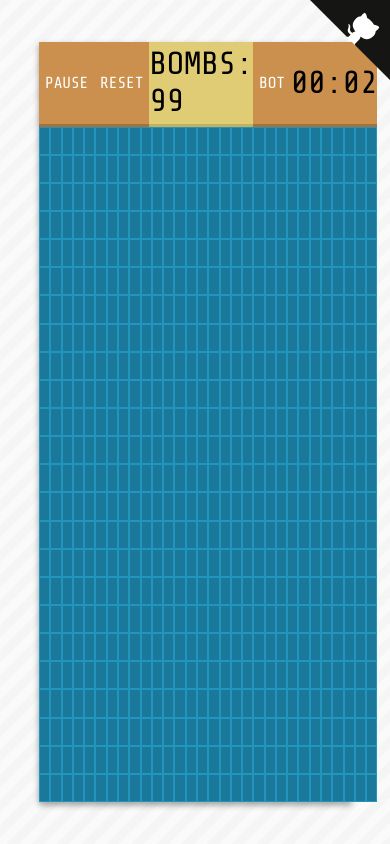
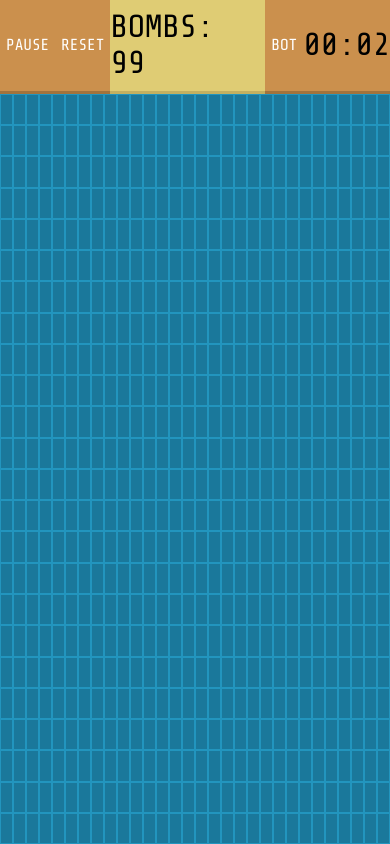
Before and after one commit to AravindVasudev/Minesweeper, an Angular app: page / in a window 390 px wide. Both pictures are taken after a click on the button "Play". Built offline with nearby package versions, Linux system fonts and the light colour scheme.

Commit message:
Made UI scale to fullscreen for mobile

```diff
--- a/src/app/game/game.component.scss
+++ b/src/app/game/game.component.scss
@@ -109,3 +109,11 @@ main {
 .flagged {
     background: #155870;
 }
+
+@media (max-width:700px) {
+    #game {
+        // Size
+        height: 100%;
+        width: 100%;
+    }
+}
--- a/src/styles.scss
+++ b/src/styles.scss
@@ -46,12 +46,8 @@ body {
     }
 }
 
-@media (max-width:500px) {
-    .github-corner:hover .octo-arm {
-        animation: none;
-    }
-
-    .github-corner .octo-arm {
-        animation:octocat-wave 560ms ease-in-out;
+@media (max-width:700px) {
+    .github-corner {
+        display: none;
     }
 }
```
